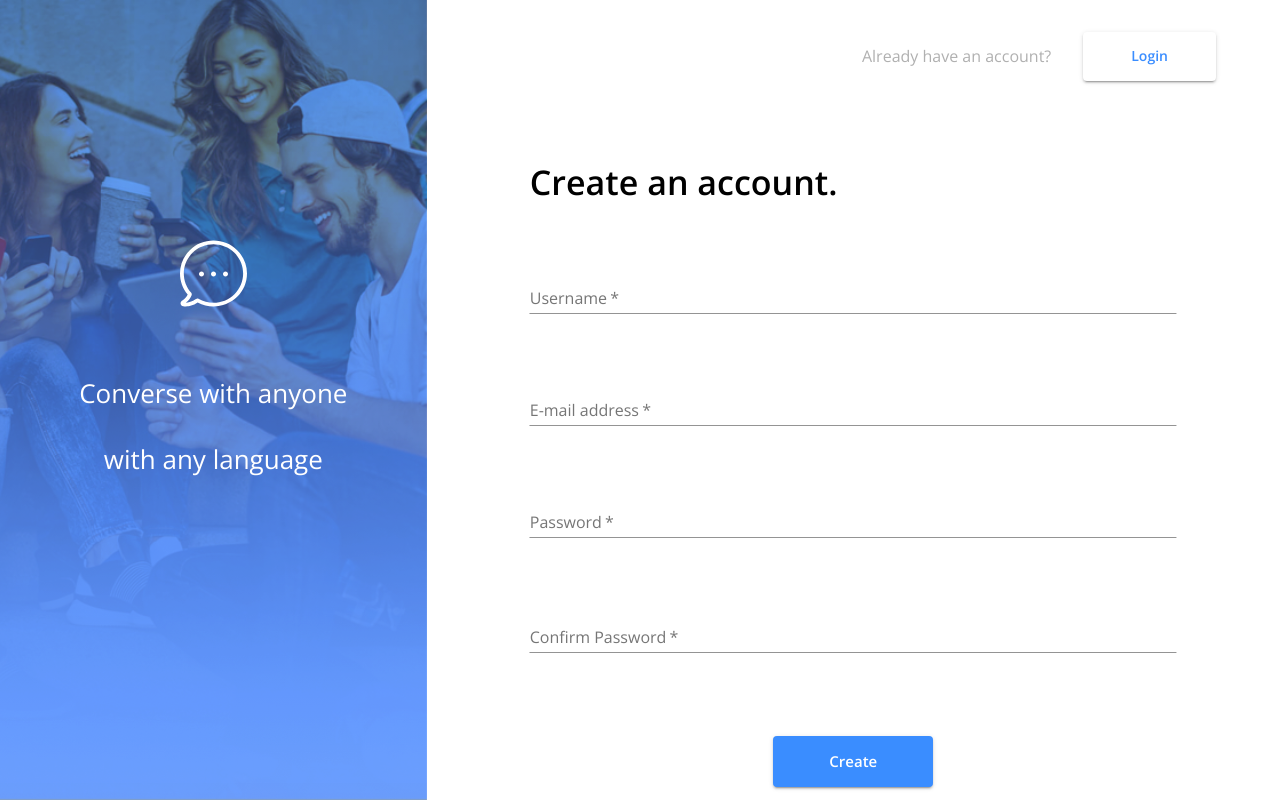
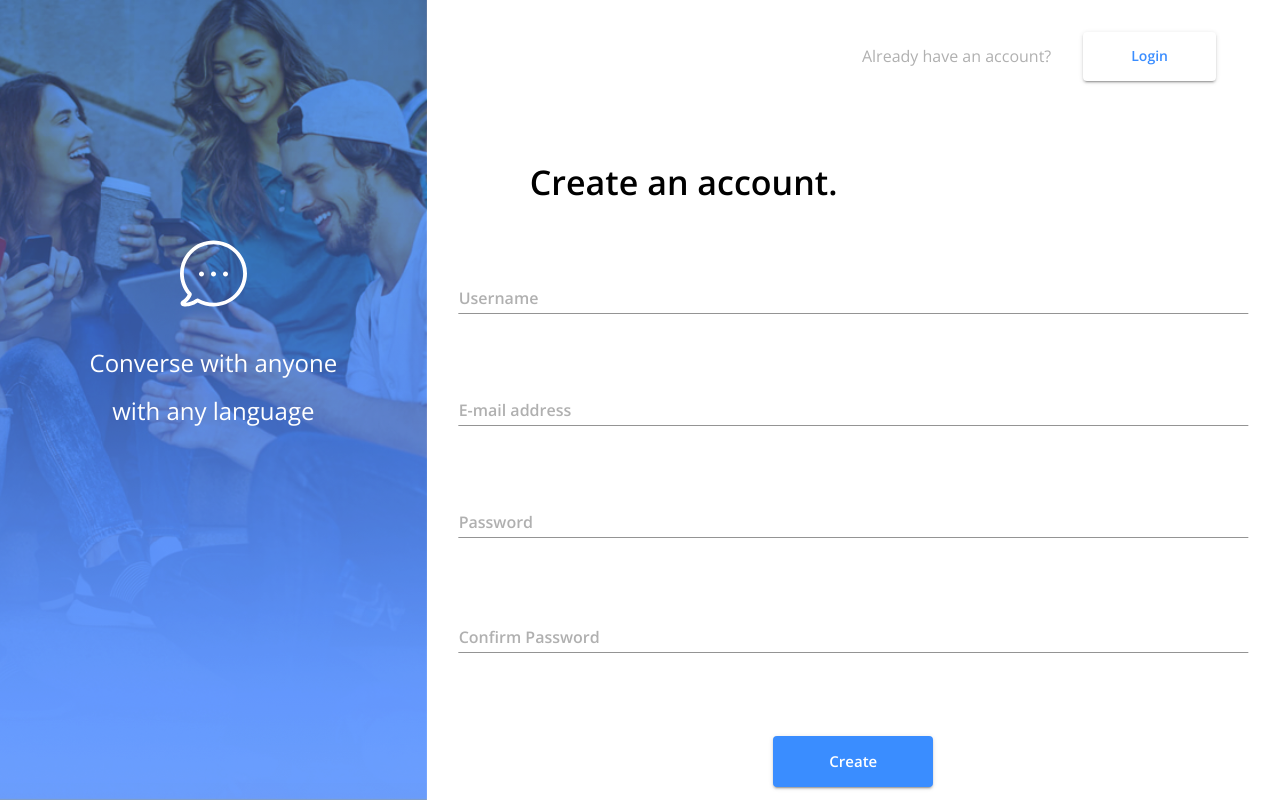
Before and after one commit to isaiahwulfe/200310, a React (Create React App) app in the folder client/: page / in a window 1280 px wide. Built offline with nearby package versions, Linux system fonts and the light colour scheme; no server answers.

Commit message:
UI Fine Tuning

```diff
--- a/client/src/components/SignupLogin.js
+++ b/client/src/components/SignupLogin.js
@@ -10,7 +10,6 @@ import {
 } from '@material-ui/core';
 
 const SignupLogin = (props) => {
-
     return (
     <Grid
       container
@@ -31,12 +30,12 @@ const SignupLogin = (props) => {
             </g>
           </svg>
           <Box className="hero-text-container">
-            <p align="center" className="hero-text">
+            <Typography variant="h5" align="center" className="hero-text">
               Converse with anyone
-            </p>
-            <p align="center" className="hero-text">
+            </Typography>
+            <Typography variant="h5" align="center" className="hero-text">
               with any language
-            </p>
+            </Typography>
           </Box>
         </Box>
       </Grid>
@@ -65,7 +64,7 @@ const SignupLogin = (props) => {
                 <Typography variant="h4" style={{fontWeight:"bold"}}>{props.formHeader}</Typography>
               </Grid>
               {props.userName ? (
-                  <Grid item xs={10} className="input-container">
+                  <Grid item xl={5} className="input-container">
                     <TextField
                         variant="standard"
                         aria-label="username"
@@ -73,12 +72,18 @@ const SignupLogin = (props) => {
                         name="username"
                         type="text"
                         className="input-text"
+                        inputProps={{
+                            style: {
+                                fontWeight: "bold"
+                            }
+                        }}
+                        InputLabelProps={{ required: false }}
                         required
                     />
                   </Grid>
               ):(<></>)}
               {props.email ? (
-                <Grid item xs={10} className="input-container">
+                <Grid item xl={5} className="input-container">
                     <TextField
                     variant="standard"
                     label="E-mail address"
@@ -86,23 +91,32 @@ const SignupLogin = (props) => {
                     type="email"
                     name="email"
                     className="input-text"
+                    inputProps={{
+                        style: {
+                            fontWeight: "bold"
+                        }
+                    }}
+                    InputLabelProps={{ required: false }}
                     required
                     />
                 </Grid>
               ) : (<></>)}
               {props.pass1 ? (
-                  <Grid item xs={10} className="input-container">
+                  <Grid item xl={5} className="input-container">
                     <FormControl error={!!props.formErrorMessage} className="input-text">
                         <TextField
                         variant="standard"
                         aria-label="password"
                         label="Password"
                         type="password"
-                        inputProps={{ minLength: 6 }}
+                        inputProps={{
+                            minLength: 6,
+                            style: {
+                                fontWeight: "bold"
+                            }
+                        }}
                         name="password"
-                        InputProps={{
-                            endAdornment: props.endAdornment
-                        }}
+                        InputLabelProps={{ required: false }}
                         required
                         />
                         <FormHelperText>
@@ -112,14 +126,20 @@ const SignupLogin = (props) => {
                     </Grid>
               ) : (<></>)}
               {props.pass2 ? (
-                <Grid item xs={10} className="input-container">
+                <Grid item className="input-container">
                     <FormControl error={!!props.formErrorMessage} className="input-text">
                     <TextField
                         variant="standard"
                         label="Confirm Password"
                         aria-label="confirm password"
                         type="password"
-                        inputProps={{ minLength: 6 }}
+                        inputProps={{
+                            minLength: 6,
+                            style: {
+                                fontWeight: "bold"
+                            }
+                        }}
+                        InputLabelProps={{ required: false }}
                         name="confirmPassword"
                         required
                     />
--- a/client/src/signupLogin.css
+++ b/client/src/signupLogin.css
@@ -25,11 +25,8 @@
     top: 35%;
 }
 .hero-text{
-    position: relative;
     color: white;
-    font-family: 'Open Sans';
-    font-size: 26px;
-    line-height: 154%;
+    padding-bottom: 1rem
 }
 @media only screen and (max-width: 900px) {
     .form-container{
@@ -45,3 +42,19 @@
 .input-text{
     width:100%;
 }
+.MuiTextField-root > label {
+    color: #B0B0B0;
+    font-weight: bold;
+}
+.MuiTextField-root > .MuiFormLabel-root.Mui-focused {
+    color: #B0B0B0;
+    font-weight: bold;
+    position: relative;
+    top: -5%
+}
+.MuiTextField-root > .MuiFormLabel-filled{
+    color: #B0B0B0;
+    font-weight: bold;
+    position: relative;
+    top: -5%
+}
```
